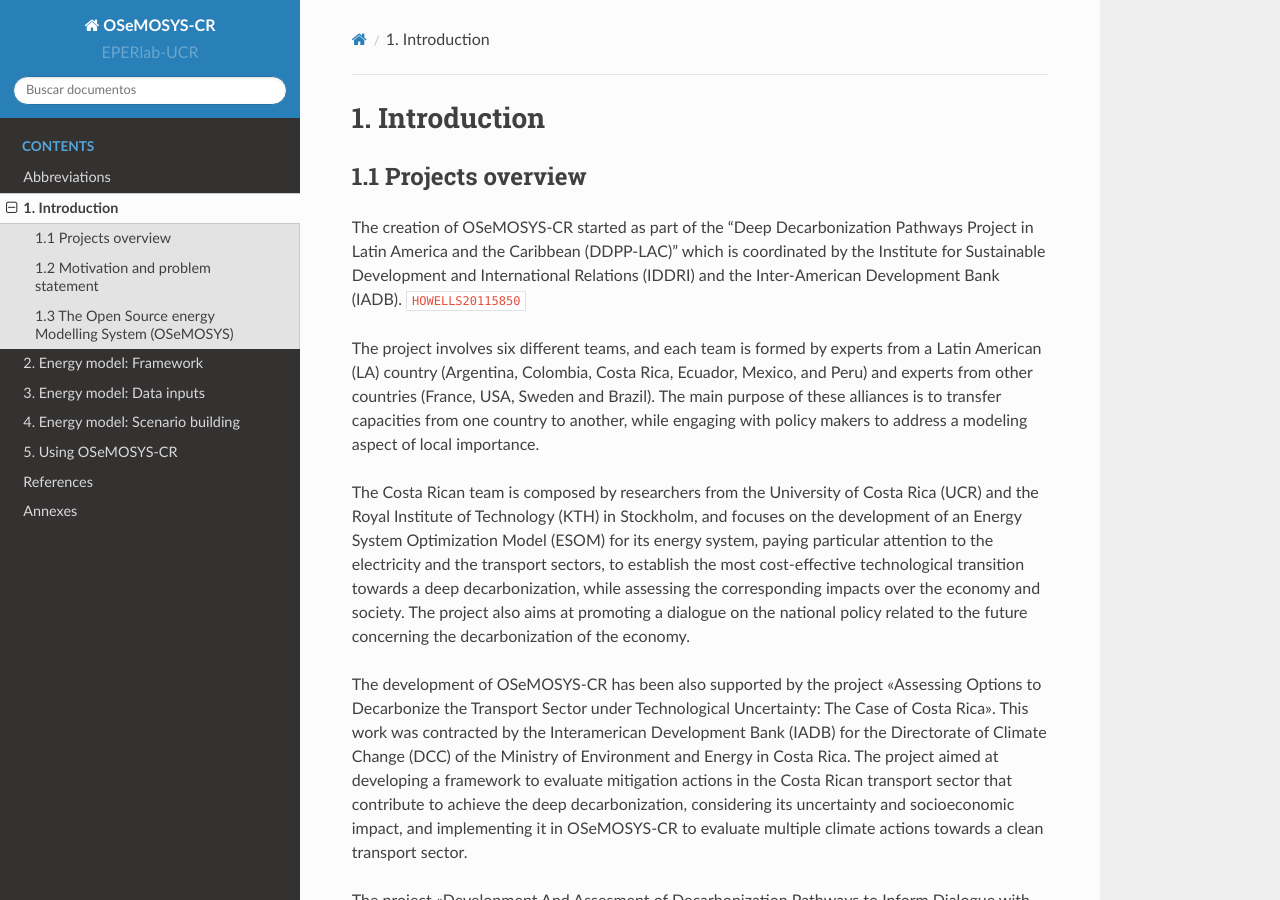
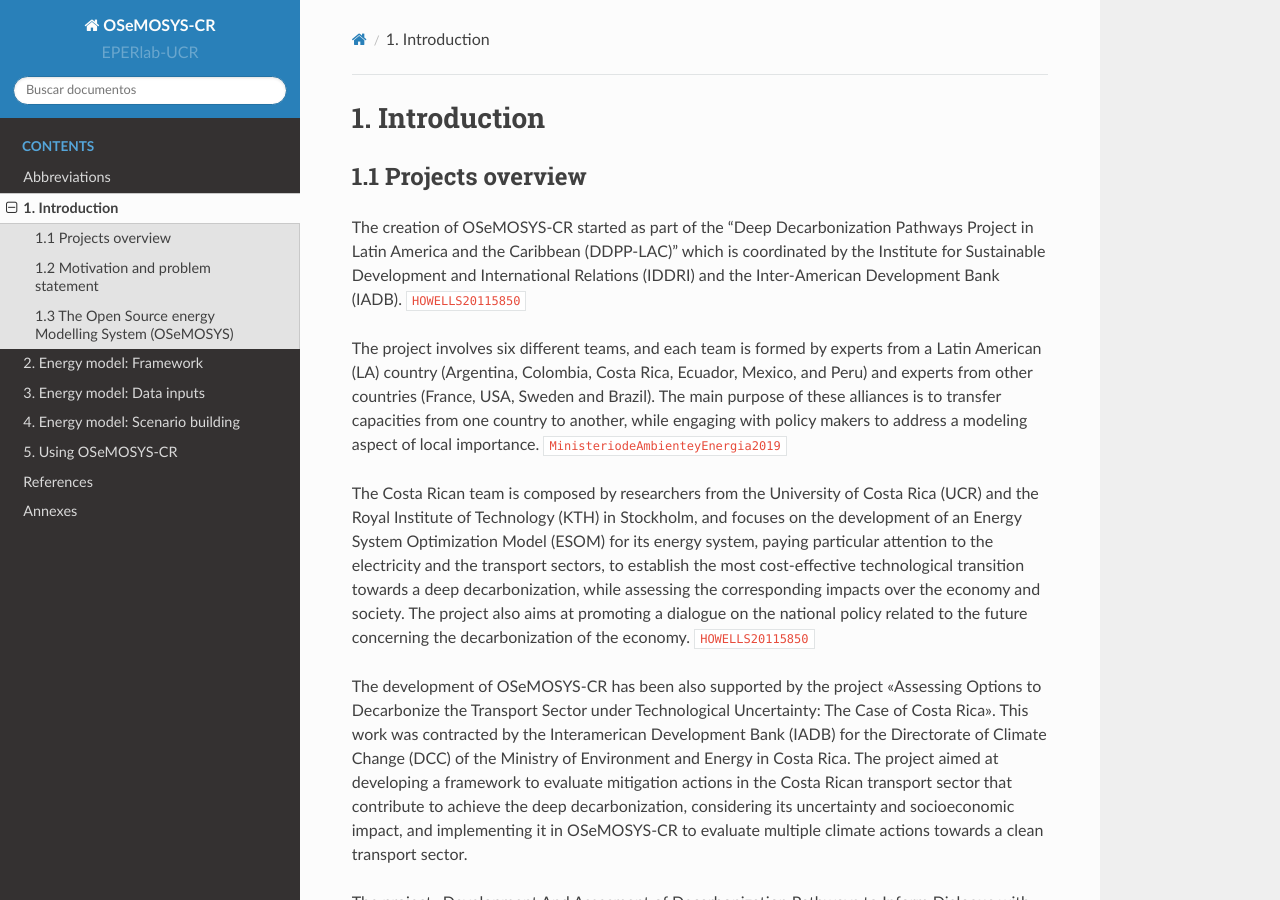
Before and after one commit to EPERLab/OSeMOSYS-CR, a Sphinx documentation site: the page built from docs/01Introduction.rst, in a window 1280 px wide and 900 px high. Built offline with Sphinx 7.4.7 and the Read the Docs theme 2.0.0, drawn with Linux system fonts in a browser that asks for light colours; formulas are drawn with MathJax 3; cross-references to code outside the pages are shown as plain code.

Commit message:
Update 01Introduction.rst

```diff
--- a/docs/01Introduction.rst
+++ b/docs/01Introduction.rst
@@ -8,9 +8,9 @@
 
 The creation of OSeMOSYS-CR started as part of the “Deep Decarbonization Pathways Project in Latin America and the Caribbean (DDPP-LAC)” which is coordinated by the Institute for Sustainable Development and International Relations (IDDRI) and the Inter-American Development Bank (IADB). :cite:`HOWELLS20115850`
 
-The project involves six different teams, and each team is formed by experts from a Latin American (LA) country (Argentina, Colombia, Costa Rica, Ecuador, Mexico, and Peru) and experts from other countries (France, USA, Sweden and Brazil). The main purpose of these alliances is to transfer capacities from one country to another, while engaging with policy makers to address a modeling aspect of local importance.
+The project involves six different teams, and each team is formed by experts from a Latin American (LA) country (Argentina, Colombia, Costa Rica, Ecuador, Mexico, and Peru) and experts from other countries (France, USA, Sweden and Brazil). The main purpose of these alliances is to transfer capacities from one country to another, while engaging with policy makers to address a modeling aspect of local importance.  :cite:`MinisteriodeAmbienteyEnergia2019`
 
-The Costa Rican team is composed by researchers from the University of Costa Rica (UCR) and the Royal Institute of Technology (KTH) in Stockholm, and focuses on the development of an Energy System Optimization Model (ESOM) for its energy system, paying particular attention to the electricity and the transport sectors, to establish the most cost-effective technological transition towards a deep decarbonization, while assessing the corresponding impacts over the economy and society. The project also aims at promoting a dialogue on the national policy related to the future concerning the decarbonization of the economy.
+The Costa Rican team is composed by researchers from the University of Costa Rica (UCR) and the Royal Institute of Technology (KTH) in Stockholm, and focuses on the development of an Energy System Optimization Model (ESOM) for its energy system, paying particular attention to the electricity and the transport sectors, to establish the most cost-effective technological transition towards a deep decarbonization, while assessing the corresponding impacts over the economy and society. The project also aims at promoting a dialogue on the national policy related to the future concerning the decarbonization of the economy. :cite:`HOWELLS20115850`
 
 The development of OSeMOSYS-CR has been also supported by the project "Assessing Options to Decarbonize the Transport Sector under Technological Uncertainty: The Case of Costa Rica". This work was contracted by the Interamerican Development Bank (IADB) for the Directorate of Climate Change (DCC) of the Ministry of Environment and Energy in Costa Rica. The project aimed at developing a framework to evaluate mitigation actions in the Costa Rican transport sector that contribute to achieve the deep decarbonization, considering its uncertainty and socioeconomic impact, and implementing it in OSeMOSYS-CR to evaluate multiple climate actions towards a clean transport sector.
 
```
